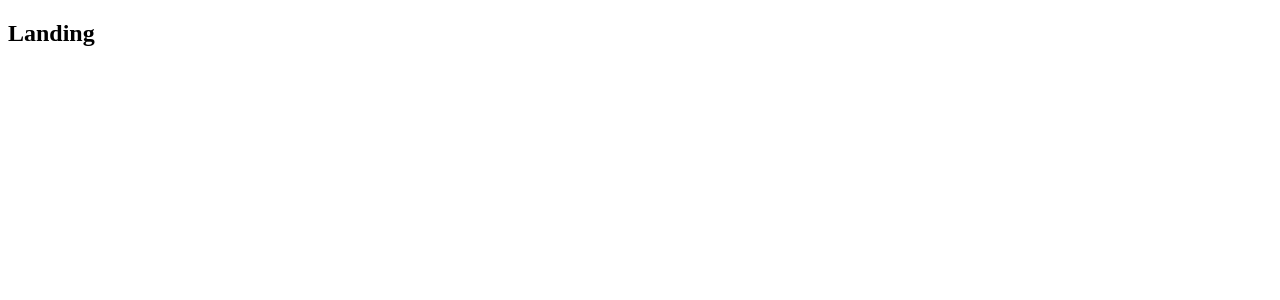
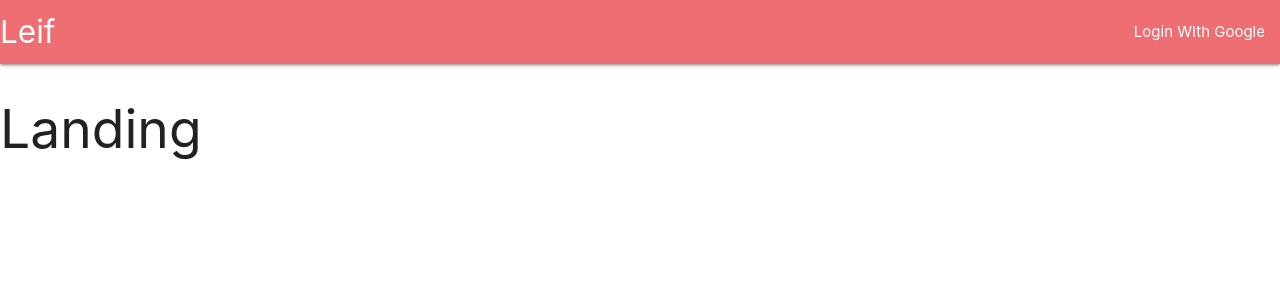
Before and after one commit to hic003cih/Fullstack, a React (Create React App) app in the folder client/: page / in a window 1280 px wide. Shown: the top 300 px of the page. Built offline with nearby package versions, Linux system fonts and the light colour scheme.

Commit message:
lesson 78

```diff
--- a/client/package.json
+++ b/client/package.json
@@ -4,6 +4,7 @@
   "private": true,
   "dependencies": {
     "http-proxy-middleware": "^0.19.1",
+    "materialize-css": "^1.0.0",
     "react": "^16.8.5",
     "react-dom": "^16.8.5",
     "react-redux": "^6.0.1",
--- a/client/src/components/App.js
+++ b/client/src/components/App.js
@@ -1,7 +1,7 @@
 import React from 'react';
 import { BrowserRouter, Route} from 'react-router-dom';
 
-const Header = () =><h2>Header</h2>;
+import Header from './Header';
 const Dashboard = () =><h2>Dashboard</h2>;
 const SurveyNew = () =><h2>SurveyNew</h2>;
 const Landing = () =><h2>Landing</h2>;
@@ -11,7 +11,10 @@
         <div>
             <BrowserRouter>
                 <div>
-                    <Route path="/" component={Landing} />
+                    <Header />
+                    <Route exact path="/" component={Landing} />
+                    <Route path="/surveys" component={Dashboard} />
+                    <Route exact path="/surveys/new" component={SurveyNew} />
                 </div>
             </BrowserRouter>
        </div>
--- /dev/null
+++ b/client/src/components/Header.js
@@ -0,0 +1,22 @@
+import React, {Component} from 'react';
+
+class Header extends Component {
+    render(){
+        return(
+            <nav>
+            <div className="nav-wrapper">
+            <a className="left brand-logo">
+                Leif
+            </a>
+            <ul className="right">
+                <li>
+                    <a>Login WIth Google</a>
+                </li>
+            </ul>
+            </div>
+            </nav>
+        );
+    }
+}
+
+export default Header;
--- a/client/src/index.js
+++ b/client/src/index.js
@@ -1,3 +1,4 @@
+import 'materialize-css/dist/css/materialize.min.css';
 import React from 'react';
 import ReactDOM from 'react-dom';
 import { Provider } from 'react-redux';
```
Also changed, not shown: 1 other file (tests, documents, lock files or other folders).
